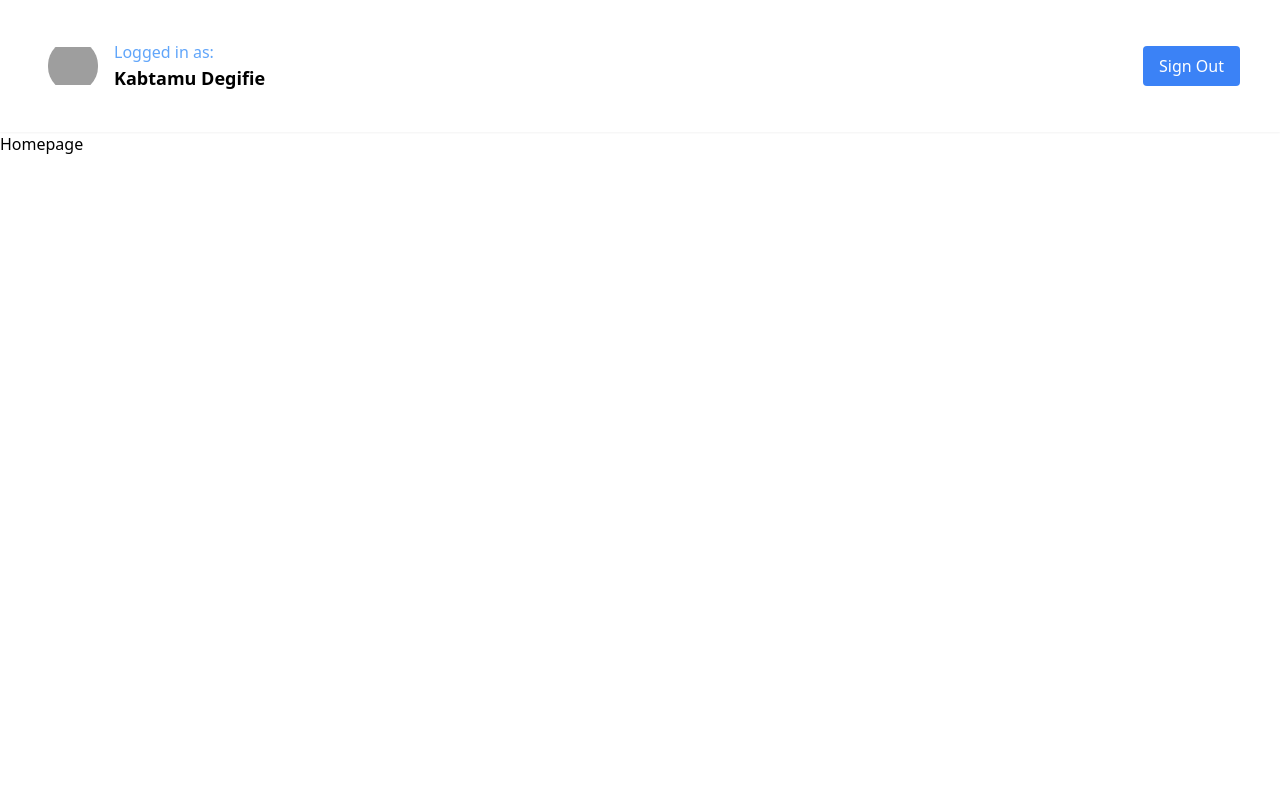
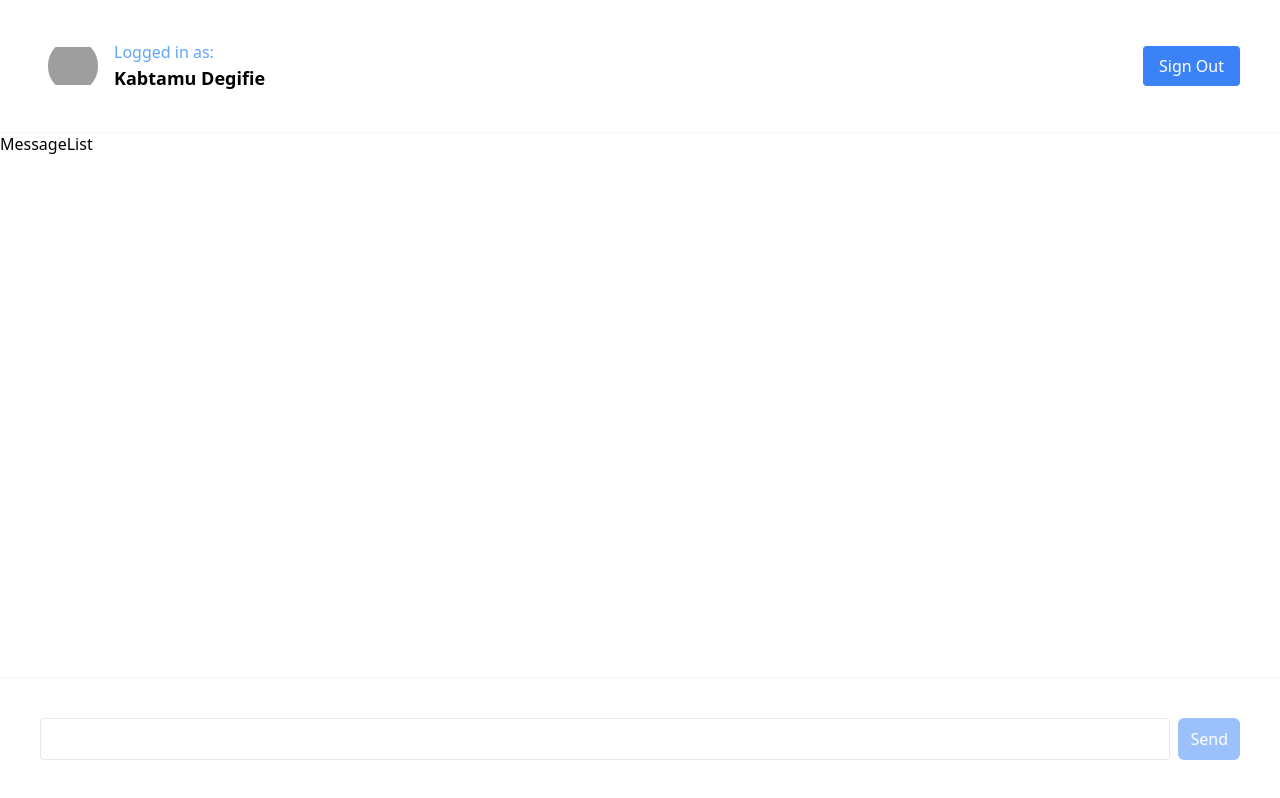
Before and after one commit to kabtamu-degifie/messanger-with-next, a Next.js app: page / in a window 1280 px wide. Built offline with nearby package versions, Linux system fonts and the light colour scheme; grey boxes are pictures that could not be loaded.

Commit message:
added chatInput and MessageList component

```diff
--- /dev/null
+++ b/app/ChatInput.tsx
@@ -0,0 +1,34 @@
+"use client";
+import React, { FormEvent } from "react";
+
+function ChatInput() {
+  const [input, setInput] = React.useState("");
+
+  const addMessage = (e: FormEvent<HTMLFormElement>) => {
+    e.preventDefault();
+    if (!input) return;
+    const messageToSend = input;
+    setInput("");
+  };
+
+  return (
+    <form
+      onSubmit={addMessage}
+      className="flex space-x-2 p-10 fixed bottom-0 w-full border-t border-t-gray-100"
+    >
+      <input
+        value={input}
+        onChange={(e) => setInput(e.target.value)}
+        className="p-2 border flex-1 outline-none rounded focus:ring-2 focus:ring-blue-500"
+      />
+      <button
+        disabled={!input}
+        className="py-2 px-3 rounded-md bg-blue-500 hover:bg-blue-700 text-white disabled:opacity-50 disabled:cursor-not-allowed"
+      >
+        Send
+      </button>
+    </form>
+  );
+}
+
+export default ChatInput;
--- /dev/null
+++ b/app/MessageList.tsx
@@ -0,0 +1,5 @@
+import React from "react";
+
+export default function MessageList() {
+  return <div>MessageList</div>;
+}
--- a/app/page.tsx
+++ b/app/page.tsx
@@ -1,7 +1,14 @@
 import React from "react";
+import ChatInput from "./ChatInput";
+import MessageList from "./MessageList";
 
 function Homepage() {
-  return <div>Homepage</div>;
+  return (
+    <main>
+      <MessageList />
+      <ChatInput />
+    </main>
+  );
 }
 
 export default Homepage;
```
